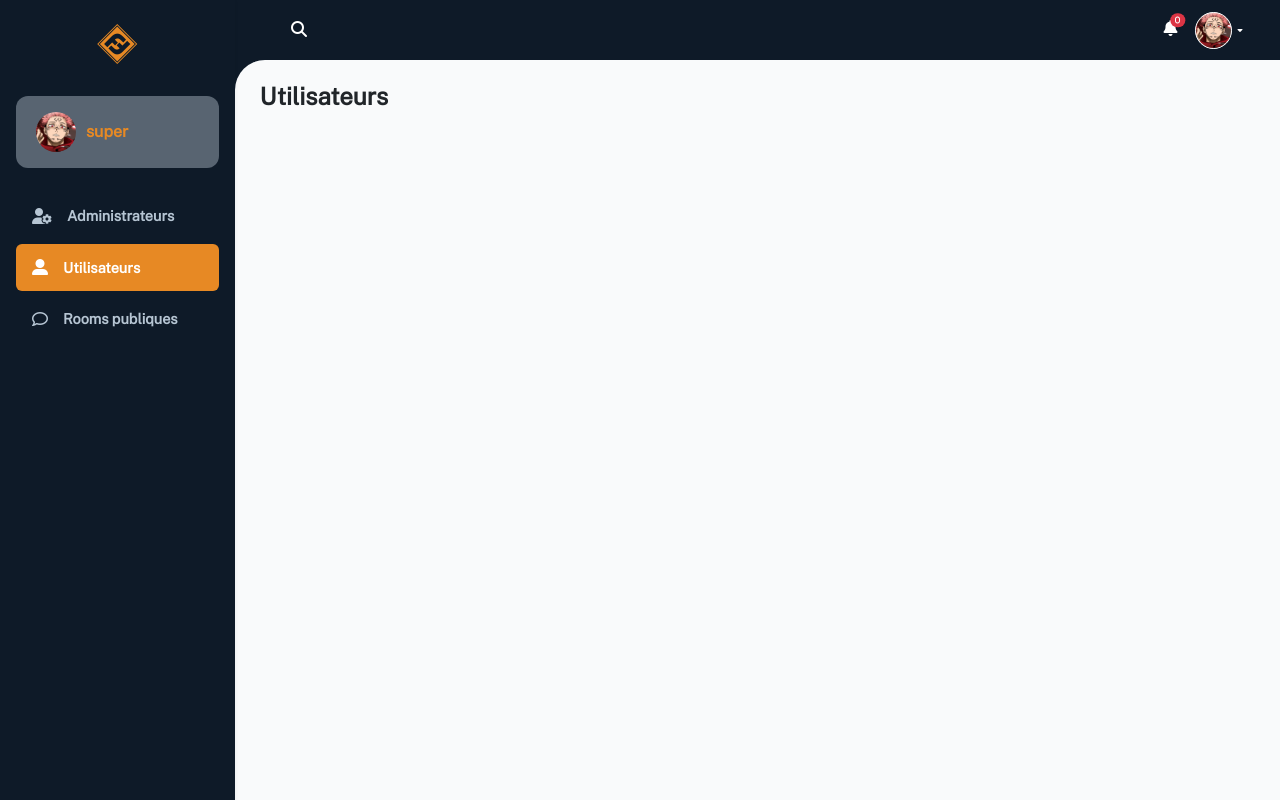
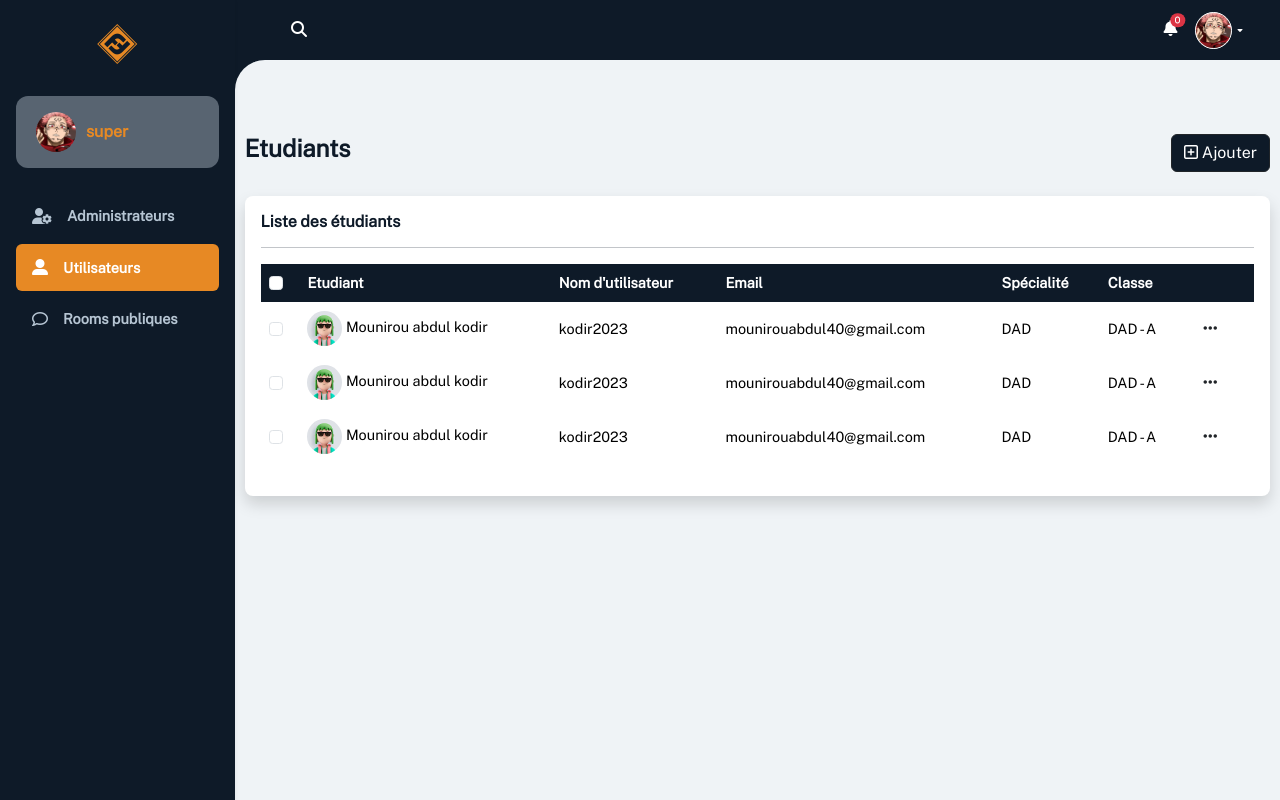
Before and after one commit to lysisTeam/forum_frontend, a React (Create React App) app: page /admin/users in a window 1280 px wide. Built offline with nearby package versions, Linux system fonts and the light colour scheme; no server answers; sample sign-in values are in the browser's storage; a web font is replaced by a local one.

Commit message:
ajout liste étudaiants

```diff
--- a/src/App.css
+++ b/src/App.css
@@ -10,8 +10,8 @@
 
 .container {
   width: 100%;
-  padding-right: 25px !important;
-  padding-left: 25px !important;
+  padding-right: 10px !important;
+  padding-left: 10px !important;
   margin-right: auto;
   margin-left: auto;
 }
--- a/src/modules/admin/AppAdmin.css
+++ b/src/modules/admin/AppAdmin.css
@@ -294,10 +294,11 @@
     position: relative;
     border-top-left-radius: 30px;
     height: calc(100vh - 60px);
-    padding-top: 22px;
+    padding-top: 74px;
     overflow-y: scroll;
     z-index: 10;
-    background-color: rgb(249, 250, 251);
+    background-color: #eff3f6;
+    color: rgb(14, 26, 40);
 }
 
 .container-views-admin::-webkit-scrollbar {
@@ -385,7 +386,7 @@
 
 .top-picture-drop-section h6{
     font-weight: 600;
-    color: rgb(56, 56, 56);
+    color: rgb(14, 26, 40);
 }
 
 .top-picture-drop-section .email{
@@ -431,6 +432,67 @@
 
 
 /* main page admin - fin */
+
+
+/* page utilisateurs */
+
+.container-list{
+    background-color: white;
+    overflow-x: scroll;
+}
+
+.btn-dark{
+    background-color: rgb(14, 26, 40) !important;
+}
+
+.btn-dark:hover{
+    background-color: rgb(30, 53, 78) !important;
+}
+
+.container-list table thead{
+    --bs-table-bg: rgb(14, 26, 40);
+    --bs-table-color: white;
+    margin-bottom: 50px !important;
+    padding-bottom: 50px !important;
+}
+
+.container-list .td-profil-pic{
+    /* display: flex; */
+    align-items: center;
+    gap: 8px;
+}
+
+.container-list .td-profil-pic img{
+    width: 35px;
+    height: 35px;
+    border-radius: 50%;
+}
+
+.container-list table th, .container-list table tbody td{
+    vertical-align: middle;
+    font-size: 0.9rem;
+    text-wrap: nowrap;
+
+}
+
+
+.container-list::-webkit-scrollbar {
+    width: 0px;
+    height: 5px;
+    background-color: #eff3f6;/* width of the entire scrollbar */
+}
+
+.container-list::-webkit-scrollbar-track {
+    background: transparent; /* color of the tracking area */
+}
+
+.container-list::-webkit-scrollbar-thumb {
+    border-radius: 25px;
+    border: 2px solid rgb(218, 218, 218); /* creates padding around scroll thumb */
+}
+
+/* page utilisateurs */
+
 
 @media screen AND (max-width : 1200px){
 
--- a/src/modules/admin/Components/Users.js
+++ b/src/modules/admin/Components/Users.js
@@ -1,9 +1,63 @@
 import React from 'react'
+import pp from '../../../images/avatar_25.jpg'
 
 function Users() {
   return (
     <div>
-        <h4 className='fw-bold'>Utilisateurs</h4>
+        <div className='d-flex justify-content-between'>
+          <h4 className='fw-bold'>Etudiants</h4>
+          <button className='btn btn-dark'><i class="fa-regular fa-square-plus"></i> Ajouter</button>
+        </div>
+        <div className='container-list rounded-3 shadow p-3 mt-4'>
+          <h6 className='fw-bold m-0'>Liste des étudiants</h6>
+          <hr className='my-3'/>
+          <table class="table table-hover table-borderless">
+            <thead className=''>
+              <tr >
+                <th scope="col"><input class="form-check-input" type="checkbox" value="" aria-label="Checkbox for following text input"/></th>
+                <th scope="col">Etudiant</th>
+                <th scope="col">Nom d'utilisateur</th>
+                <th scope="col">Email</th>
+                <th scope="col">Spécialité</th>
+                <th scope="col">Classe</th>
+                <th scope="col"></th>
+              </tr>
+            </thead>
+            <tbody>
+              <tr>
+                <th scope="row"><input class="form-check-input" type="checkbox" value="" aria-label="Checkbox for following text input"/></th>
+                {/* <td className='td-profil-pic'><img alt='pp' src={pp}/></td> */}
+                <td className='td-profil-pic'><img alt='pp' src={pp}/> Mounirou abdul kodir</td>
+                <td>kodir2023</td>
+                <td>mounirouabdul40@gmail.com</td>
+                <td>DAD</td>
+                <td>DAD - A</td>
+                <td><button className='btn'><i class="fa-solid fa-ellipsis"></i></button></td>
+              </tr>
+              <tr>
+                <th scope="row"><input class="form-check-input" type="checkbox" value="" aria-label="Checkbox for following text input"/></th>
+                {/* <td className='td-profil-pic'><img alt='pp' src={pp}/></td> */}
+                <td className='td-profil-pic'><img alt='pp' src={pp}/> Mounirou abdul kodir</td>
+                <td>kodir2023</td>
+                <td>mounirouabdul40@gmail.com</td>
+                <td>DAD</td>
+                <td>DAD - A</td>
+                <td><button className='btn'><i class="fa-solid fa-ellipsis"></i></button></td>
+              </tr>
+              <tr>
+                <th scope="row"><input class="form-check-input" type="checkbox" value="" aria-label="Checkbox for following text input"/></th>
+                {/* <td className='td-profil-pic'><img alt='pp' src={pp}/></td> */}
+                <td className='td-profil-pic'><img alt='pp' src={pp}/> Mounirou abdul kodir</td>
+                <td>kodir2023</td>
+                <td>mounirouabdul40@gmail.com</td>
+                <td>DAD</td>
+                <td>DAD - A</td>
+                <td><button className='btn'><i class="fa-solid fa-ellipsis"></i></button></td>
+              </tr>
+
+            </tbody>
+          </table>
+        </div>
     </div>
   )
 }
```
